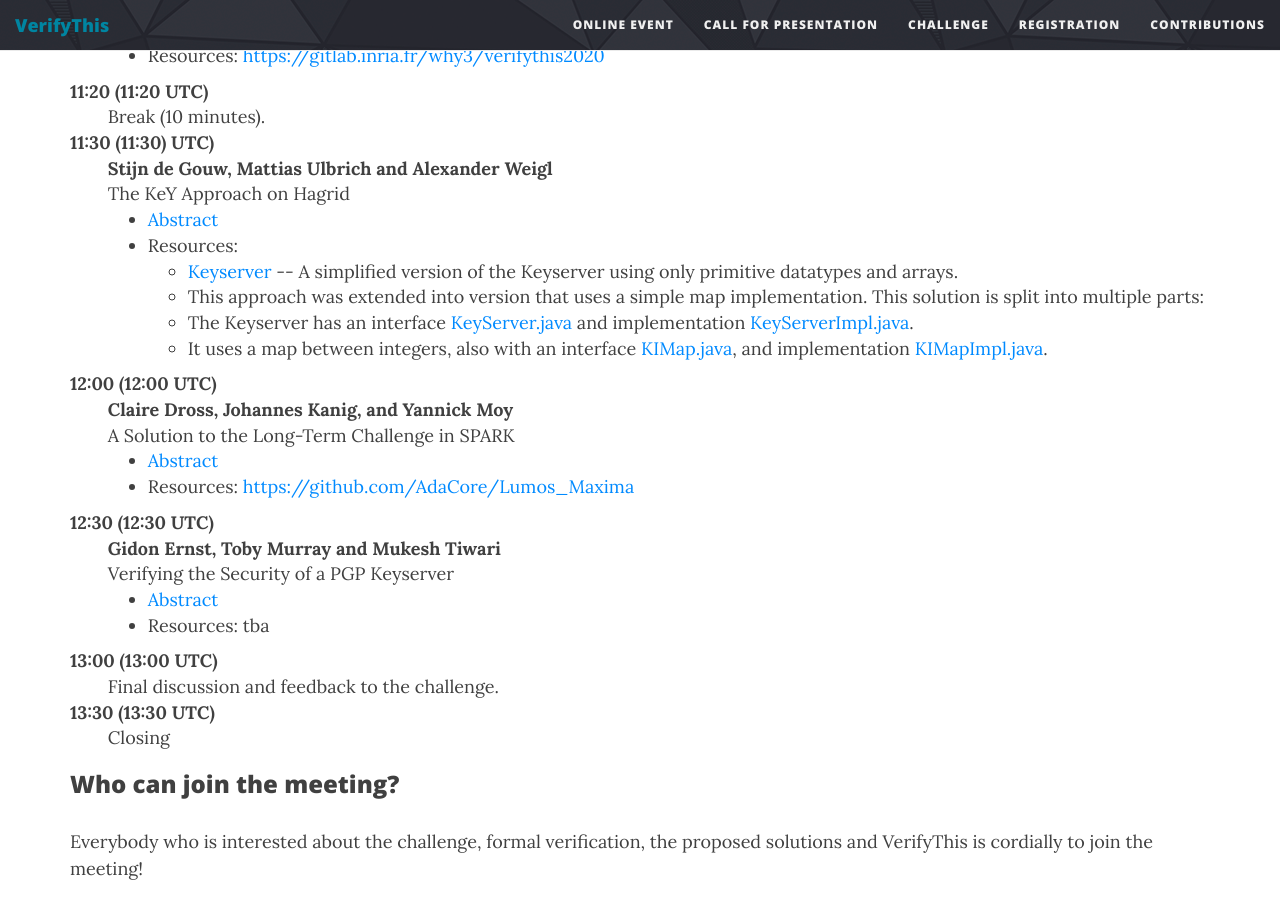
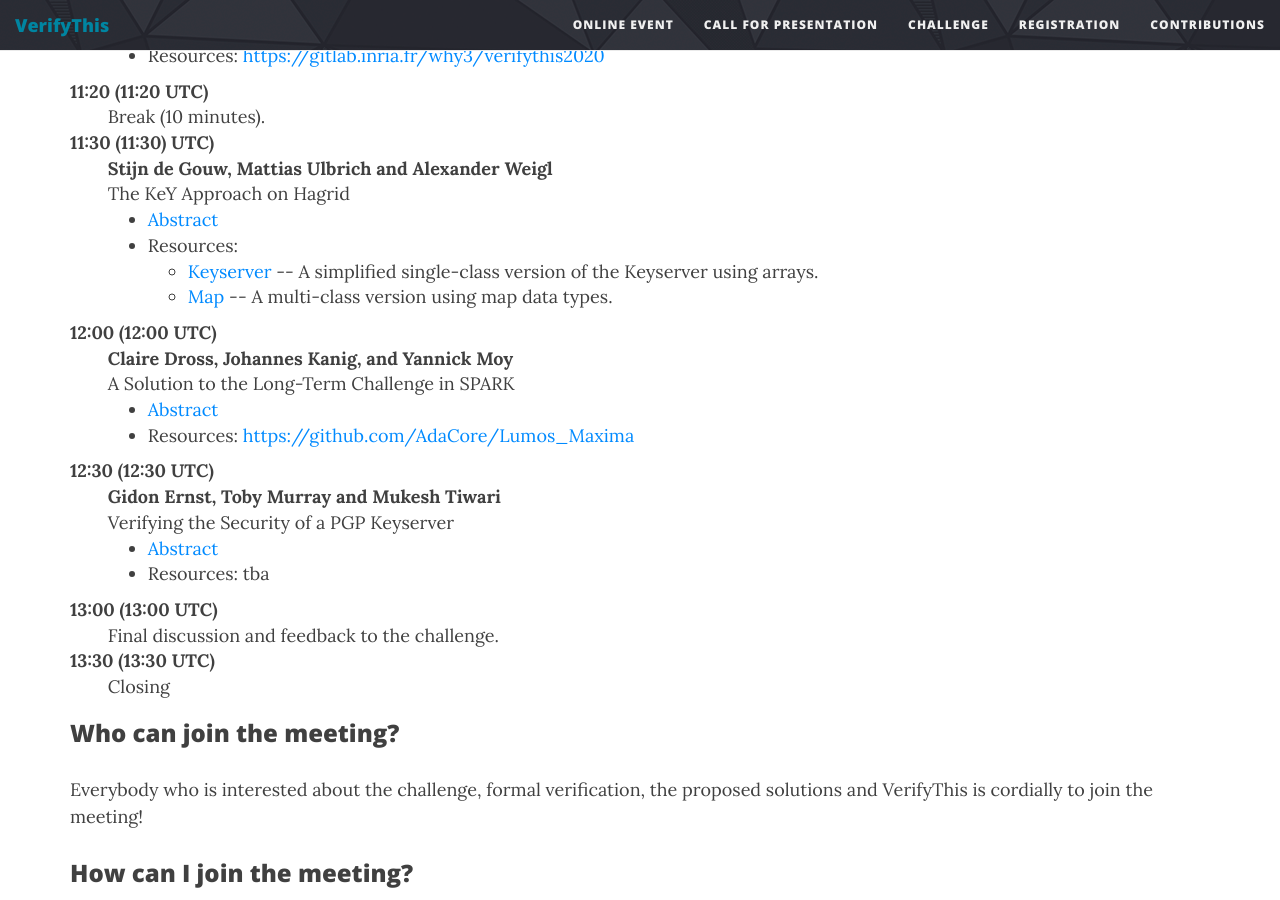
Before and after one commit to verifythis/verifythis.github.io, a Jekyll site: the page built from online-event.html, in a window 1280 px wide and 900 px high, scrolled down 1034 px. Built offline with Jekyll 4.4.1, drawn with Linux system fonts in a browser that asks for light colours.

Commit message:
Streamlining KeY resources

```diff
--- a/online-event.html
+++ b/online-event.html
@@ -75,8 +75,10 @@ benefit from one another and how further verification success can be stipulated.
             <li>Resources:
                 <ul>
                     <li><a href="https://github.com/KeYProject/verifythis-ltc-2020/blob/master/simplified/Keyserver.java">Keyserver</a>
-                        -- A simplified version of the Keyserver using only primitive datatypes
-                        and arrays.</li>
+                        -- A simplified single-class version of the Keyserver using arrays.</li>
+                    <li><a href="https://github.com/KeYProject/verifythis-ltc-2020/blob/master/imap/">Map</a>
+                        -- A multi-class version using map data types.</li>
+                    <!--
                     <li>This approach was extended into version that uses a simple map
                         implementation. This solution is split into multiple parts:</li>
                     <li>The Keyserver has an interface <a href="https://github.com/KeYProject/verifythis-ltc-2020/blob/master/imap/KeyServer.java">KeyServer.java</a>
@@ -84,6 +86,7 @@ benefit from one another and how further verification success can be stipulated.
                     <li>It uses a map between integers, also with an interface <a href="https://github.com/KeYProject/verifythis-ltc-2020/blob/master/imap/KIMap.java">KIMap.java</a>,
                         and implementation <a href="https://github.com/KeYProject/verifythis-ltc-2020/blob/master/imap/KIMapImpl.java">KIMapImpl.java</a>.
                     </li>
+                    -->
                 </ul>
             </li>
         </ul>
```
